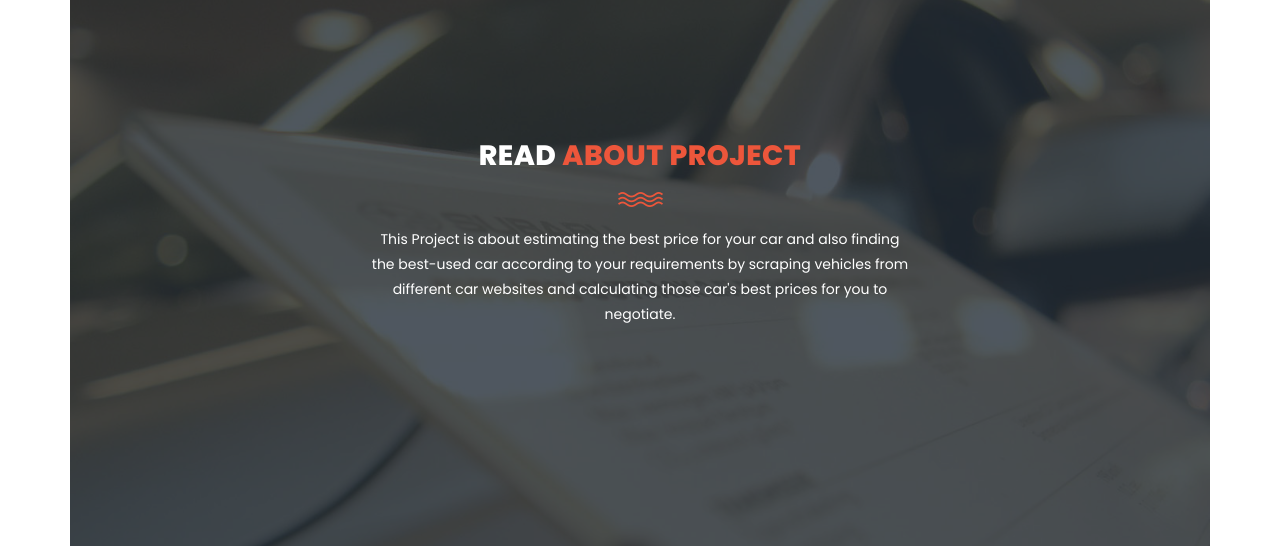
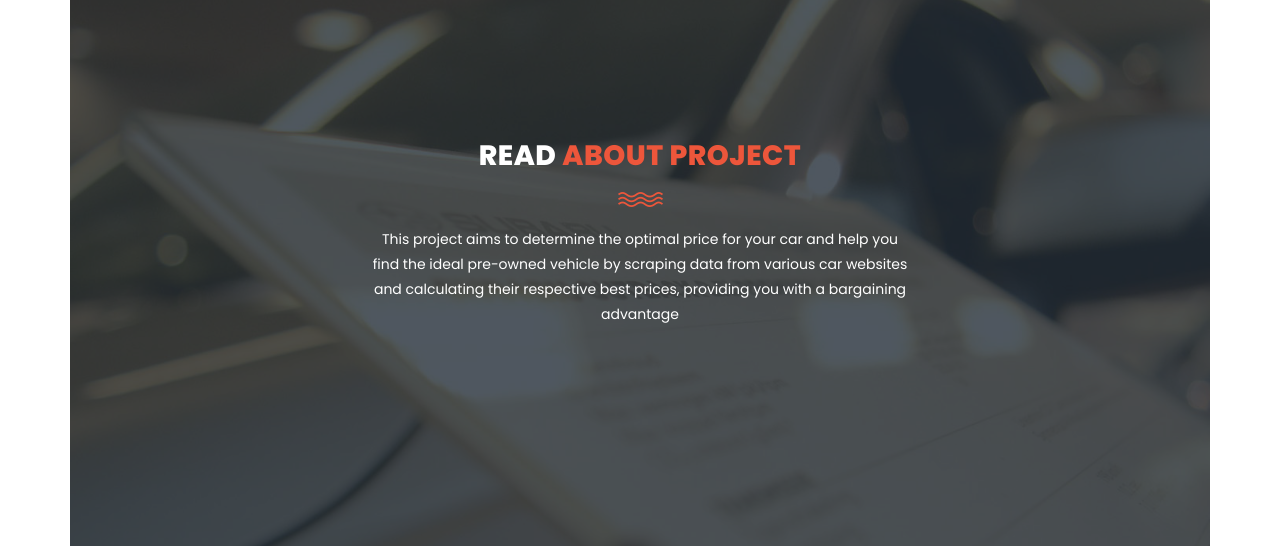
Before and after one commit to Aamir2709/BestBuyCars, a Flask app: page / in a window 1280 px wide. Shown: the part 1664-2210 px from the top of the page. Run offline with Flask 2, Linux system fonts and the light colour scheme; parts of the project's set-up code (start-up, migrations or seed data) failed here and were passed over; some libraries are stand-ins or nearby versions.

Commit message:
Update index.html

```diff
--- a/template/index.html
+++ b/template/index.html
@@ -199,7 +199,7 @@
                     <div class="section-heading dark-bg">
                         <h2>Read <em>About Project</em></h2>
                         <img src="assets/images/line-dec.png" alt="">
-                        <p>This Project is about estimating the best price for your car and also finding the best-used car according to your requirements by scraping vehicles from different car websites and calculating those car's best prices for you to negotiate.</p>
+                        <p>This project aims to determine the optimal price for your car and help you find the ideal pre-owned vehicle by scraping data from various car websites and calculating their respective best prices, providing you with a bargaining advantage</p>
                     </div>
                 </div>
             </div>
```
